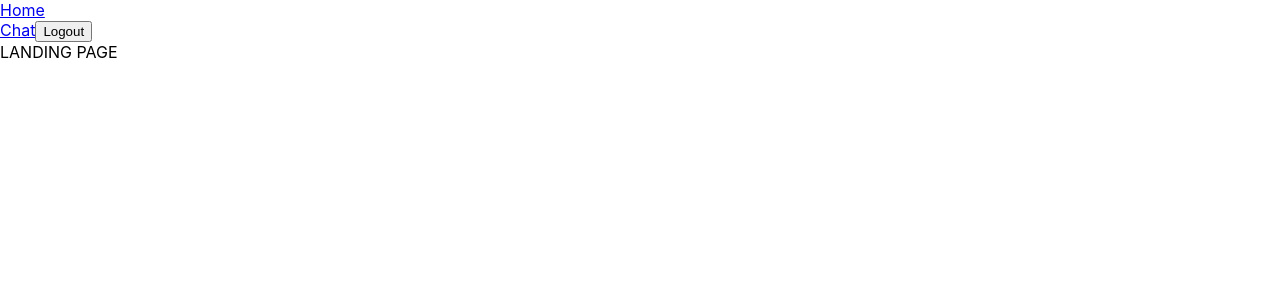
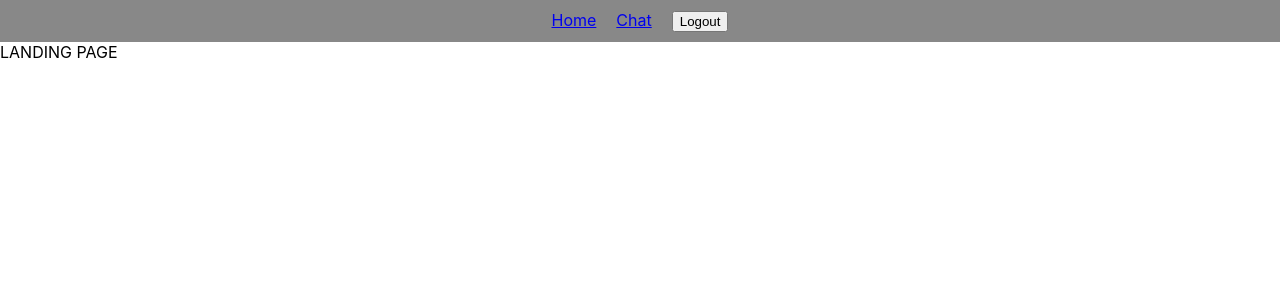
Before and after one commit to Teleri/partify, a React (Create React App) app: page / in a window 1280 px wide. Shown: the top 300 px of the page. Built offline with nearby package versions, Linux system fonts and the light colour scheme; no server answers; sample sign-in values are in the browser's storage.

Commit message:
add sass index and basic styling for navbar

```diff
--- a/src/components/navbar/navBar.js
+++ b/src/components/navbar/navBar.js
@@ -1,18 +1,26 @@
 import React from "react";
 import { auth } from "../../services/firebase";
 import { BrowserRouter as Router, Link } from "react-router-dom";
+import "../../styles/shared/navbar.scss";
 
 function Navbar() {
   return (
     <header>
       <Router>
         <nav>
+          <div className="navbar-container">
+            <div className="nav-links">
               <Link to="/">Home</Link>
+            </div>
             <div>
               {auth().currentUser ? (
-              <div>
+                <div className="logged-in-links">
+                  <div className="nav-links">
                     <Link to="/chat">Chat</Link>
+                  </div>
+                  <div className="nav-links">
                     <button onClick={() => auth().signOut()}>Logout</button>
+                  </div>
                 </div>
               ) : (
                 <div>
@@ -21,6 +29,7 @@ function Navbar() {
                 </div>
               )}
             </div>
+          </div>
         </nav>
       </Router>
     </header>
--- /dev/null
+++ b/src/styles/index.scss
@@ -0,0 +1 @@
+@import "shared/components";
--- /dev/null
+++ b/src/styles/shared/navbar.scss
@@ -0,0 +1,13 @@
+.navbar-container {
+  display: flex;
+  justify-content: center;
+  background: rgb(136, 136, 136);
+}
+
+.logged-in-links {
+  display: flex;
+}
+
+.nav-links {
+  padding: 10px;
+}
```
Lines whose indentation alone changed are shown as unchanged.
